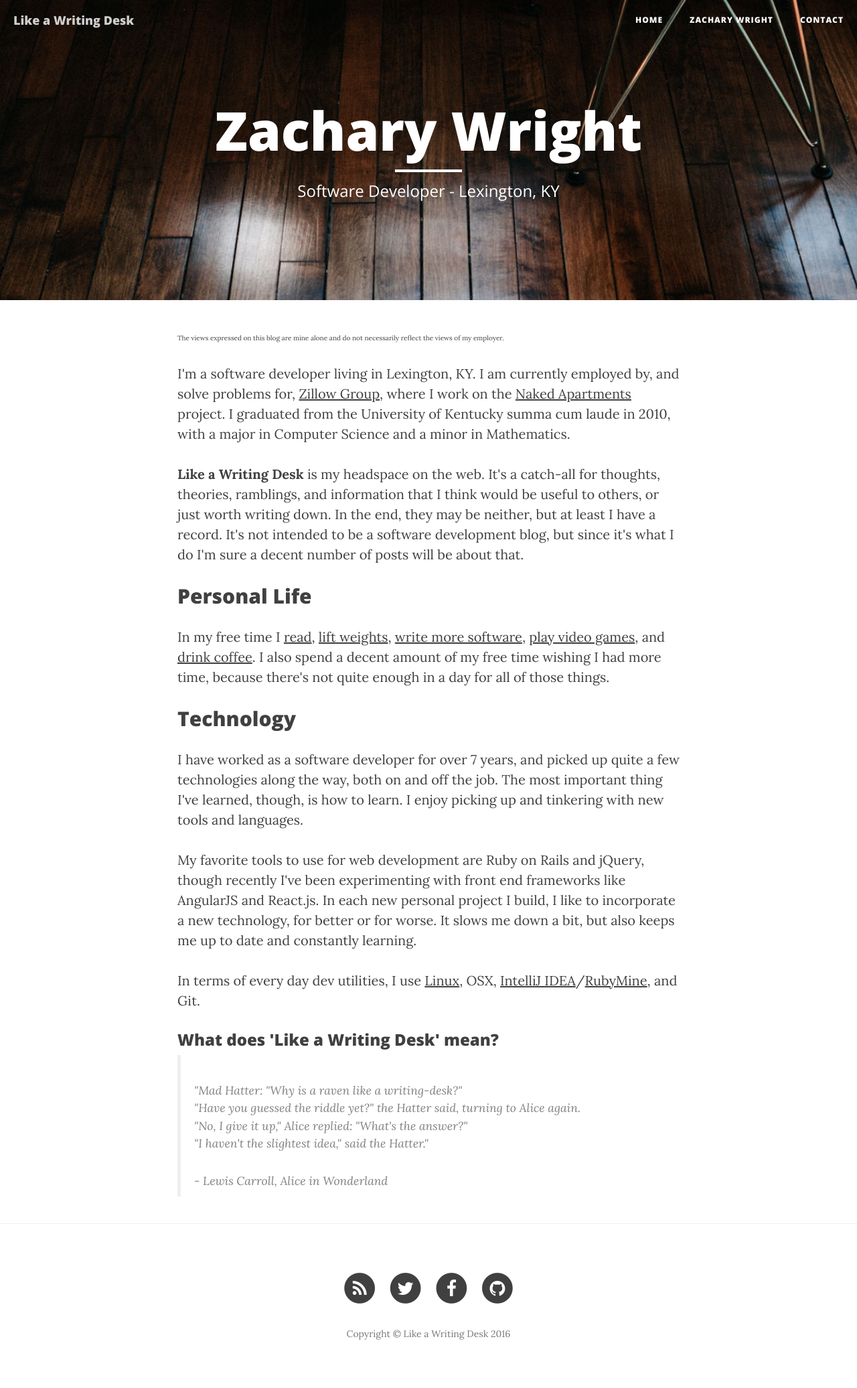
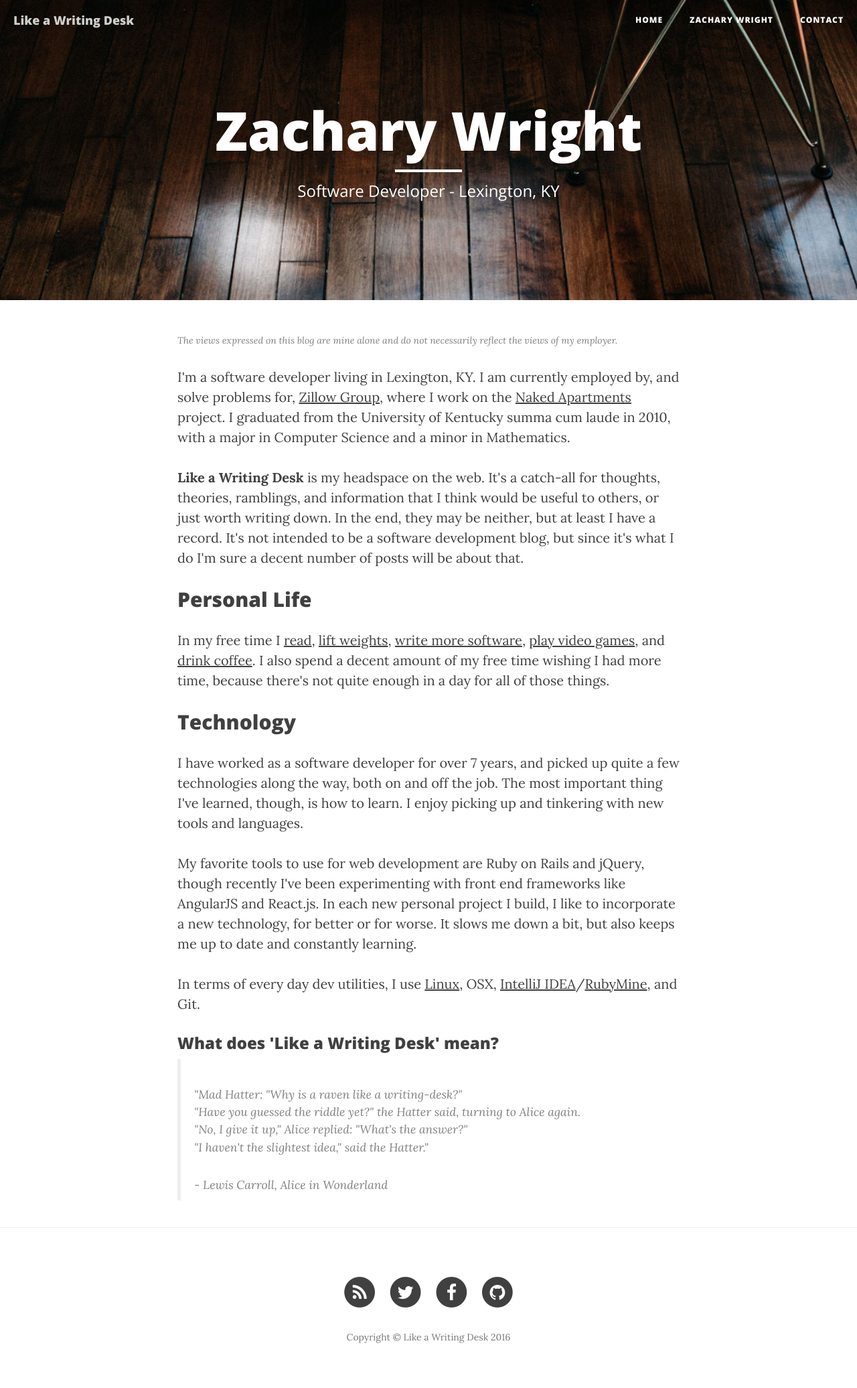
Before and after one commit to zacharyw/like-a-writing-desk, a Jekyll site: the page built from about.html, in a window 1280 px wide. Shown: the whole page at 67% size. Built offline with Jekyll 4.4.1, drawn with Linux system fonts in a browser that asks for light colours; nearby versions of some CDN libraries.

Commit message:
Fix disclaimer styling

```diff
--- a/css/custom.css
+++ b/css/custom.css
@@ -1,4 +1,6 @@
 
 .disclaimer {
-    font-size: .5em;
+    font-size: .7em;
+    font-style: italic;
+    color: #808080;
 }
```
